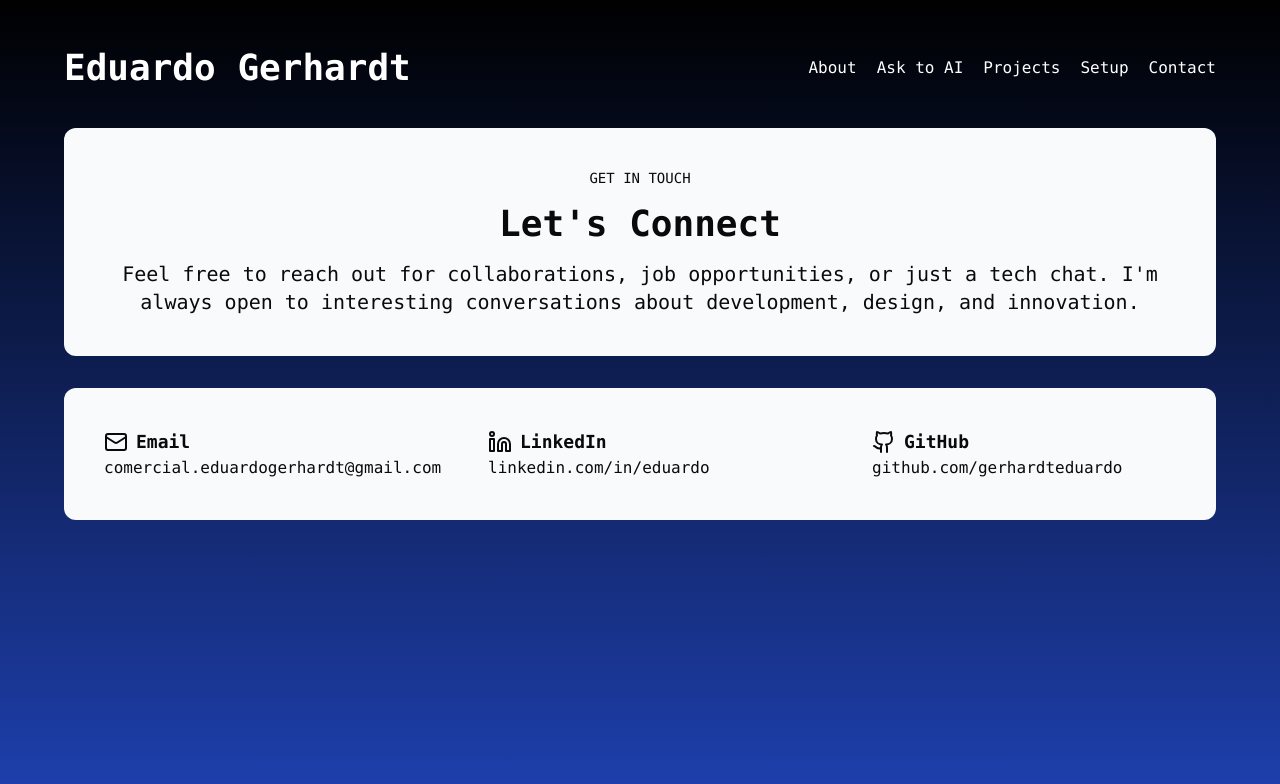
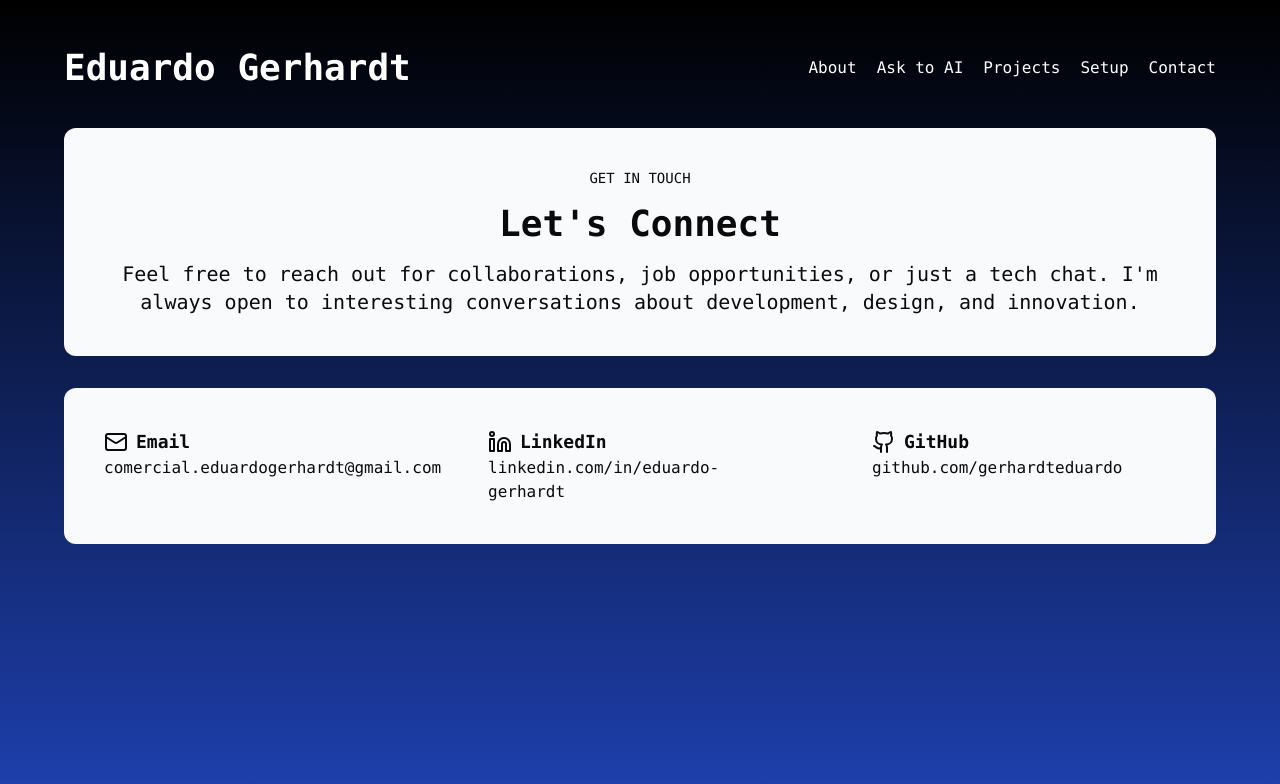
Before and after one commit to gerhardteduardo/portfolio, a React (Vite) app in the folder react-app/: page /contact in a window 1280 px wide. Shown: the top 784 px of the page. Built offline with nearby package versions, Linux system fonts and the light colour scheme.

Commit message:
fix: fix linkedin url

```diff
--- a/react-app/src/pages/Contact.tsx
+++ b/react-app/src/pages/Contact.tsx
@@ -17,7 +17,7 @@ const Contact = () => {
       <div className="flex rounded-xl mt-8 bg-gray-50 p-10">
         <div className="grid lg:grid-cols-3 gap-20 justify-center w-full">
           <Bullet icon={<Mail />} title="Email" description="comercial.eduardogerhardt@gmail.com" />
-          <Bullet icon={<Linkedin />} title="LinkedIn" description="linkedin.com/in/eduardo" />
+          <Bullet icon={<Linkedin />} title="LinkedIn" description="linkedin.com/in/eduardo-gerhardt" />
           <Bullet icon={<Github />} title="GitHub" description="github.com/gerhardteduardo" />
         </div>
       </div>
```
